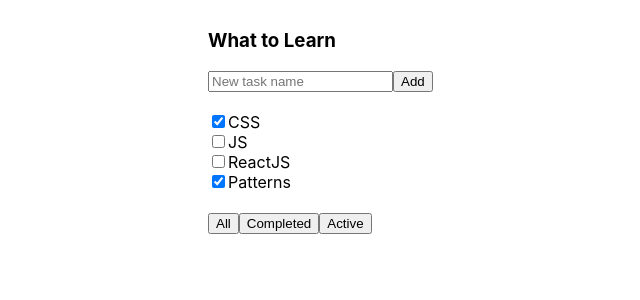
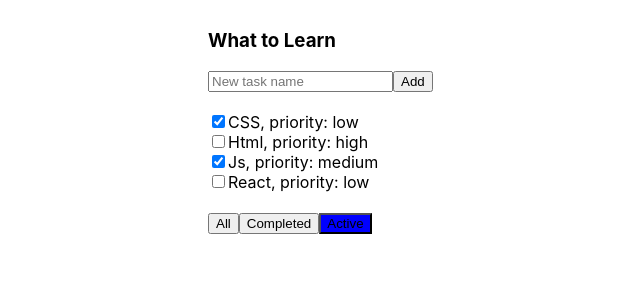
Before and after one commit to NikitaKlepec/my_todolist, a React (Create React App) app: page / in a window 1280 px wide. Shown: the top 300 px of the page, without its empty margins (192-832 px from the left). Built offline with nearby package versions, Linux system fonts and the light colour scheme.

Commit message:
presentation of data, splitting into subcomponents

```diff
--- a/src/App.css
+++ b/src/App.css
@@ -14,3 +14,6 @@
 .todoList-task {
 
 }
+.filter-active {
+    background-color: blue
+}
--- a/src/App.tsx
+++ b/src/App.tsx
@@ -1,19 +1,40 @@
-
 import React from 'react';
 import './App.css';
 import TodoListHeader from "./TodoListHeader";
 import TodoListTasks from "./TodoListTasks";
 import TodoListFooter from "./TodoListFooter";
 
+
+export  type ObjectTasksType={
+    title:string
+    isDone:boolean
+    priority:string
+}
+export type PropsTasksType={
+    tasks:Array<ObjectTasksType>
+}
+
+
+
 class App extends React.Component {
+
+    filterValue="Active"
+    tasks:Array<ObjectTasksType>=[
+        {title:"CSS",isDone:true,priority: "low"},
+        {title:"Html",isDone:false,priority: "high"},
+        {title:"Js",isDone:true,priority: "medium"},
+        {title:"React",isDone:false, priority: "low"}
+    ]
+
   render = () => {
-      debugger
+
+
     return (
         <div className="App">
           <div className="todoList">
             <TodoListHeader/>
-            <TodoListTasks/>
-            <TodoListFooter/>
+            <TodoListTasks tasks={this.tasks}/>
+            <TodoListFooter filterValue={this.filterValue}/>
           </div>
         </div>
     );
--- a/src/TodoListFooter.tsx
+++ b/src/TodoListFooter.tsx
@@ -1,13 +1,20 @@
 import React from 'react';
 import './App.css';
 
-class TodoListFooter extends React.Component {
+type TodoListFooterType={
+    filterValue:string
+}
+
+class TodoListFooter extends React.Component<TodoListFooterType> {
     render = () => {
+        let classForAll = this.props.filterValue === "All" ? "filter-active" : "";
+        let classForCompleted = this.props.filterValue === "Completed" ? "filter-active" : "";
+        let classForActive = this.props.filterValue === "Active" ? "filter-active" : "";
         return (
             <div className="todoList-footer">
-                <button>All</button>
-                <button>Completed</button>
-                <button>Active</button>
+                <button className={classForAll}>All</button>
+                <button className={classForCompleted}>Completed</button>
+                <button className={classForActive}>Active</button>
             </div>
 
         );
--- /dev/null
+++ b/src/TodoListTask.tsx
@@ -0,0 +1,23 @@
+import React from 'react';
+import './App.css';
+
+
+type PropsTask = {
+    title: string
+    isDone: boolean
+    priority:string
+}
+
+
+function TodoListTask(props: PropsTask) {
+
+    return (
+        <div className="todoList-task">
+            <input type="checkbox" checked={props.isDone}/>
+            <span>{props.title}</span>, <span>priority:  {props.priority}</span>
+        </div>
+    )
+}
+
+
+export default TodoListTask;
--- a/src/TodoListTasks.tsx
+++ b/src/TodoListTasks.tsx
@@ -1,29 +1,18 @@
 import React from 'react';
 import './App.css';
+import TodoListTask from "./TodoListTask";
+import {PropsTasksType} from "./App";
 
-class TodoListTasks extends React.Component {
-    render = () => {
-        return (
-            <div className="todoList-tasks">
-                <div className="todoList-task">
-                    <input type="checkbox" checked={true}/>
-                    <span>CSS</span>
-                </div>
-                <div className="todoList-task">
-                    <input type="checkbox" checked={false}/>
-                    <span>JS</span>
-                </div>
-                <div className="todoList-task">
-                    <input type="checkbox" checked={false}/>
-                    <span>ReactJS</span>
-                </div>
-                <div className="todoList-task">
-                    <input type="checkbox" checked={true}/>
-                    <span>Patterns</span>
-                </div>
-            </div>
-        );
-    }
+
+function TodoListTasks(props: PropsTasksType) {
+    let taskElement=props.tasks.map(task=>
+        <TodoListTask title={task.title} isDone={task.isDone} priority={task.priority}/>)
+
+    return (
+        <div className="todoList-tasks">
+            {taskElement}
+        </div>
+    )
 }
 
 export default TodoListTasks;
```
